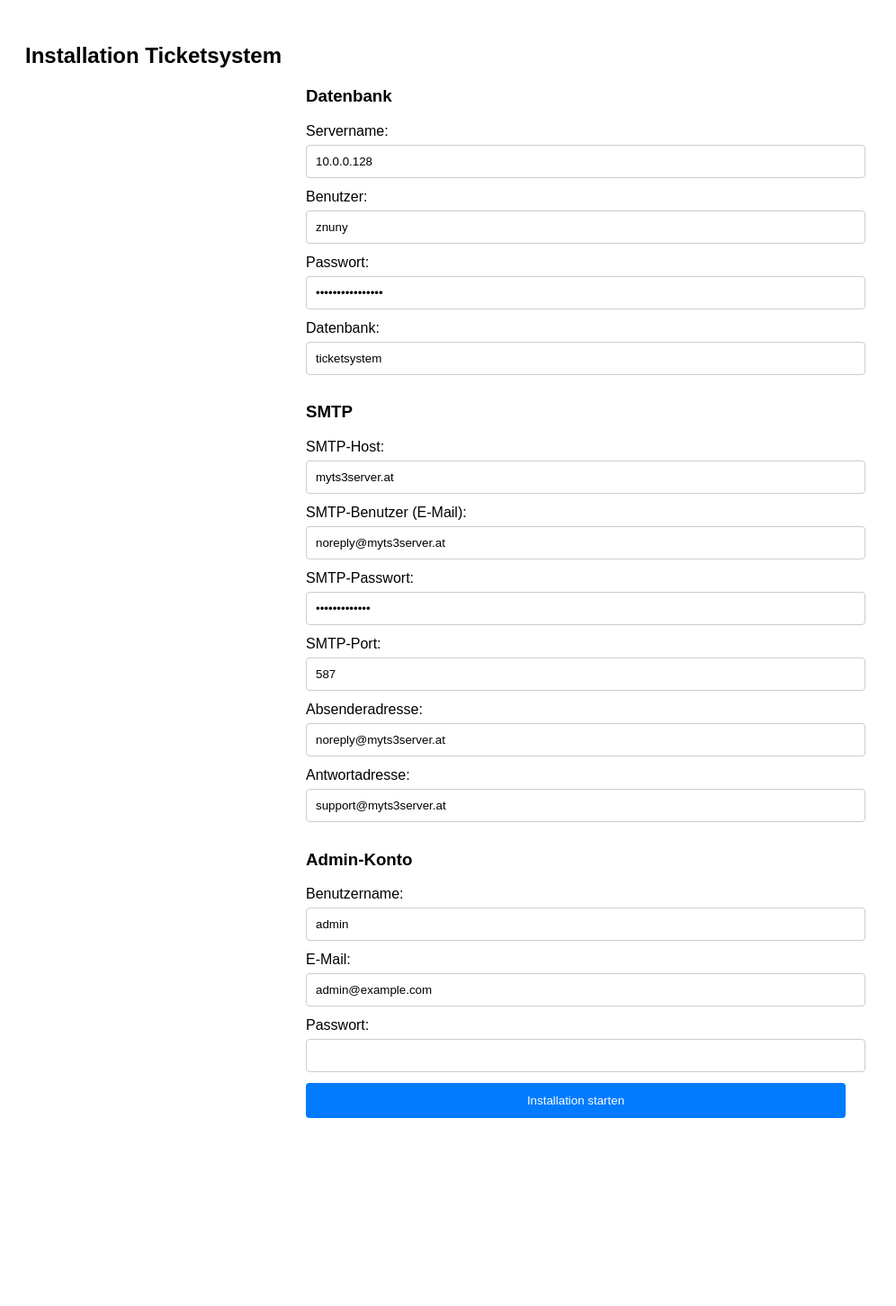
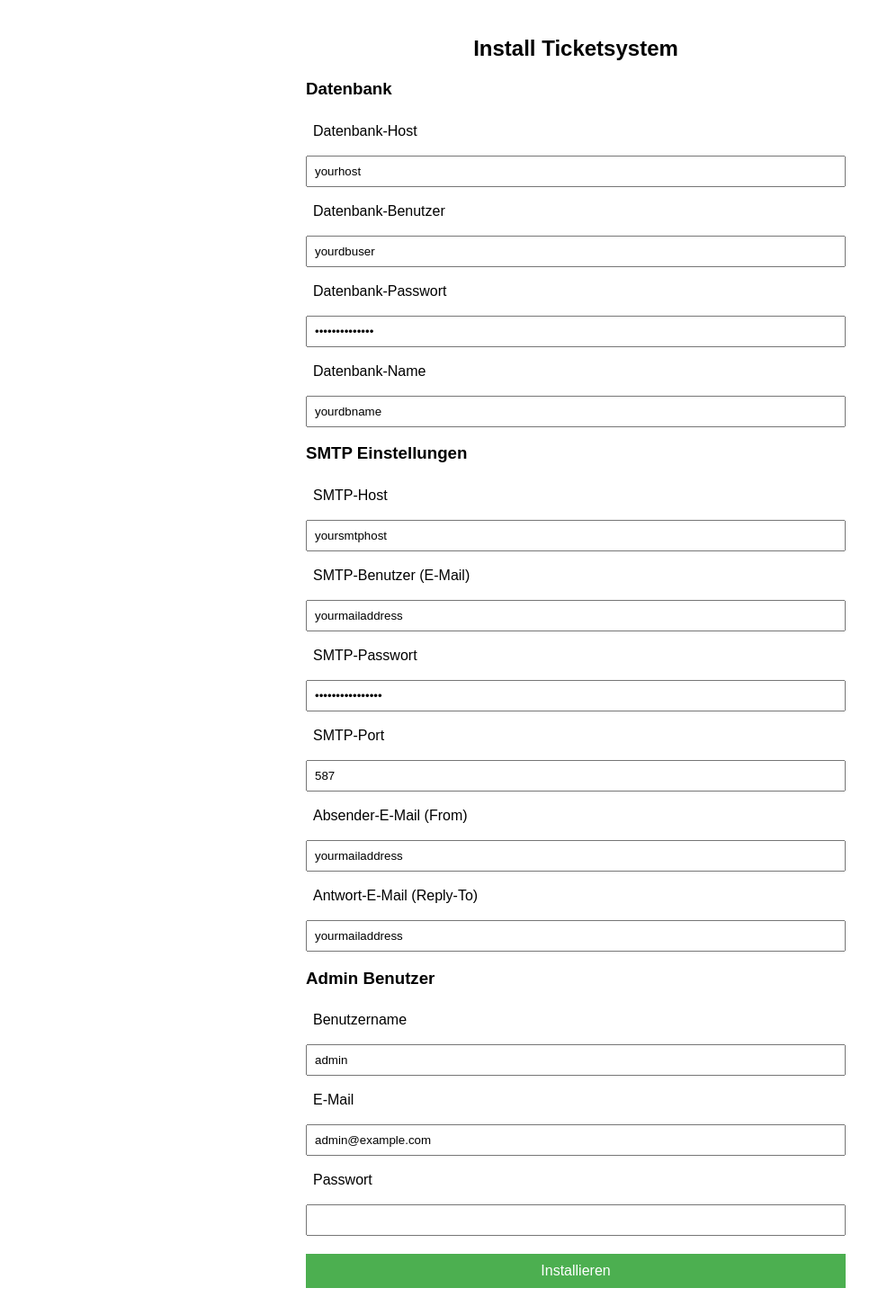
Before and after one commit to MCServer-Owner/Ticketsystem, a PHP site: page /install.php in a window 1280 px wide. Shown: the whole page at 90% size, without its empty margins (0-996 px from the left). Before the commit the page ends 1243 px from the top, so only its background shows below. Run offline with PHP 8.4, Linux system fonts and the light colour scheme; some libraries are stand-ins or nearby versions.

Commit message:
install.php

```diff
--- a/install.php
+++ b/install.php
@@ -1,29 +1,29 @@
 <?php
-if ($_SERVER["REQUEST_METHOD"] === "POST") {
-    // DB-Daten
-    $db_servername = $_POST['db_servername'];
-    $db_username   = $_POST['db_username'];
-    $db_password   = $_POST['db_password'];
-    $db_name       = $_POST['db_name'];
+// install.php – Interaktive Installer-Datei für das Ticketsystem
 
-    // SMTP
-    $smtp_host     = $_POST['smtp_host'];
-    $smtp_user     = $_POST['smtp_user'];
-    $smtp_pass     = $_POST['smtp_pass'];
-    $smtp_port     = $_POST['smtp_port'];
-    $smtp_from     = $_POST['smtp_from'];
-    $smtp_replyto  = $_POST['smtp_replyto'];
+if ($_SERVER['REQUEST_METHOD'] === 'POST') {
+    $servername = $_POST['db_servername'];
+    $username = $_POST['db_username'];
+    $password = $_POST['db_password'];
+    $dbname = $_POST['db_name'];
 
-    // Admin-Nutzer
-    $admin_username = $_POST['admin_username'];
-    $admin_email    = $_POST['admin_email'];
-    $admin_password = password_hash($_POST['admin_password'], PASSWORD_DEFAULT);
+    $smtp_host = $_POST['smtp_host'];
+    $smtp_user = $_POST['smtp_user'];
+    $smtp_pass = $_POST['smtp_pass'];
+    $smtp_port = $_POST['smtp_port'];
+    $smtp_from = $_POST['smtp_from'];
+    $smtp_replyto = $_POST['smtp_replyto'];
 
-    // Schritt 1: config.php schreiben
+    $admin_user = $_POST['admin_user'];
+    $admin_email = $_POST['admin_email'];
+    $admin_pass = password_hash($_POST['admin_pass'], PASSWORD_DEFAULT);
+
+    // === Schritt 1: config.php erstellen ===
     $configContent = <<<PHP
 <?php
-// config.php
+// config.php – Datenbankverbindung und E-Mail-Funktion
 
+// Datenbank
 \$servername = "$db_servername";
 \$username = "$db_username";
 \$password = "$db_password";
@@ -34,6 +34,7 @@ if (\$conn->connect_error) {
     die("Verbindung fehlgeschlagen: " . \$conn->connect_error);
 }
 
+// SMTP-Konfiguration
 \$smtp_config = [
     'host' => "$smtp_host",
     'username' => "$smtp_user",
@@ -42,158 +43,149 @@ if (\$conn->connect_error) {
     'from' => "$smtp_from",
     'reply_to' => "$smtp_replyto"
 ];
+
+// PHPMailer
+use PHPMailer\\PHPMailer\\PHPMailer;
+use PHPMailer\\PHPMailer\\Exception;
+require_once __DIR__ . '/vendor/autoload.php';
+
+// E-Mail-Versandfunktion
+function send_email(\$to, \$subject, \$message) {
+    global \$smtp_config;
+
+    \$mail = new PHPMailer(true);
+    try {
+        \$mail->isSMTP();
+        \$mail->Host = \$smtp_config['host'];
+        \$mail->SMTPAuth = true;
+        \$mail->Username = \$smtp_config['username'];
+        \$mail->Password = \$smtp_config['password'];
+        \$mail->SMTPSecure = PHPMailer::ENCRYPTION_STARTTLS;
+        \$mail->Port = \$smtp_config['port'];
+
+        \$mail->setFrom(\$smtp_config['from'], 'Ticketsystem');
+        \$mail->addAddress(\$to);
+        \$mail->addReplyTo(\$smtp_config['reply_to'], 'Support');
+
+        \$mail->isHTML(true);
+        \$mail->Subject = \$subject;
+        \$mail->Body = \$message;
+
+        \$mail->send();
+        return true;
+    } catch (Exception \$e) {
+        error_log("Mailer Error: " . \$mail->ErrorInfo);
+        return false;
+    }
+}
 ?>
 PHP;
 
-    file_put_contents("config.php", $configContent);
+    file_put_contents('config.php', $configContent);
 
-    // Schritt 2: Verbindung aufbauen
-    $conn = new mysqli($db_servername, $db_username, $db_password);
-    if ($conn->connect_error) {
-        die("Datenbankverbindung fehlgeschlagen: " . $conn->connect_error);
+    // === Schritt 2: Verbindung testen ===
+    require_once 'config.php';
+
+    // === Schritt 3: schema.sql ausführen ===
+    $schema = file_get_contents('schema.sql');
+    if ($conn->multi_query($schema)) {
+        while ($conn->next_result()) { /* flush multi_query */ }
     }
 
-    // Schritt 3: Datenbank erstellen, falls nicht vorhanden
-    $conn->query("CREATE DATABASE IF NOT EXISTS `$db_name`");
-    $conn->select_db($db_name);
-
-    // Schritt 4: Tabellen anlegen
-    $schemaSQL = <<<SQL
-
- -- Tabelle für Benutzer
-CREATE TABLE IF NOT EXISTS users (
-    id INT AUTO_INCREMENT PRIMARY KEY,
-    username VARCHAR(255) NOT NULL,
-    password VARCHAR(255) NOT NULL,
-    created_at TIMESTAMP NULL DEFAULT CURRENT_TIMESTAMP,
-    is_admin TINYINT(1) NOT NULL DEFAULT 0,
-    email VARCHAR(255) NOT NULL,
-    status VARCHAR(10) NOT NULL DEFAULT 'active'
-);
-
--- Tabelle für Tickets
-CREATE TABLE IF NOT EXISTS tickets (
-    id INT AUTO_INCREMENT PRIMARY KEY,
-    user_id INT NOT NULL,
-    title VARCHAR(255) NOT NULL,
-    description TEXT,
-    status VARCHAR(50) NOT NULL DEFAULT 'offen',
-    created_at TIMESTAMP DEFAULT CURRENT_TIMESTAMP,
-    updated_at TIMESTAMP NULL DEFAULT NULL,
-    assigned_to INT DEFAULT NULL,
-    FOREIGN KEY (user_id) REFERENCES users(id),
-    FOREIGN KEY (assigned_to) REFERENCES users(id)
-);
-
--- Tabelle für Kommentare
-CREATE TABLE IF NOT EXISTS ticket_comments (
-    id INT AUTO_INCREMENT PRIMARY KEY,
-    ticket_id INT NOT NULL,
-    user_id INT NOT NULL,
-    comment TEXT NOT NULL,
-    created_at TIMESTAMP DEFAULT CURRENT_TIMESTAMP,
-    updated_at TIMESTAMP NULL DEFAULT NULL,
-    FOREIGN KEY (ticket_id) REFERENCES tickets(id),
-    FOREIGN KEY (user_id) REFERENCES users(id)
-);
-
--- Tabelle für Statusverlauf und Zuweisungshistorie
-CREATE TABLE IF NOT EXISTS ticket_status_history (
-    id INT AUTO_INCREMENT PRIMARY KEY,
-    ticket_id INT NOT NULL,
-    old_status VARCHAR(50),
-    new_status VARCHAR(50),
-    changed_by INT NOT NULL,
-    changed_at TIMESTAMP DEFAULT CURRENT_TIMESTAMP,
-    assigned_to INT DEFAULT NULL,
-    FOREIGN KEY (ticket_id) REFERENCES tickets(id),
-    FOREIGN KEY (changed_by) REFERENCES users(id),
-    FOREIGN KEY (assigned_to) REFERENCES users(id)
-);
-
--- Tabelle für Passwort-Zurücksetzen-Tokens
-CREATE TABLE IF NOT EXISTS password_resets (
-    email VARCHAR(255) NOT NULL,
-    token VARCHAR(255) NOT NULL,
-    created_at DATETIME NOT NULL
-);
-SQL;
-
-    if (!$conn->multi_query($schemaSQL)) {
-        die("Fehler beim Erstellen der Tabellen: " . $conn->error);
-    }
-
-    // Warten bis alle Queries ausgeführt wurden
-    while ($conn->more_results() && $conn->next_result()) {}
-
-    // Schritt 5: Admin-Benutzer anlegen
-    $stmt = $conn->prepare("INSERT INTO users (username, password, is_admin, email, status) VALUES (?, ?, 1, ?, 'active')");
-    $stmt->bind_param("sss", $admin_username, $admin_password, $admin_email);
+    // === Schritt 4: Admin-Benutzer einfügen ===
+    $stmt = $conn->prepare("INSERT INTO users (username, password, email, is_admin, status) VALUES (?, ?, ?, 1, 'active')");
+    $stmt->bind_param("sss", $admin_user, $admin_pass, $admin_email);
     $stmt->execute();
     $stmt->close();
 
-    echo "<h2>Installation erfolgreich!</h2><p>config.php erstellt, Datenbank eingerichtet, Admin-User angelegt.</p><a href='login.php'>Zum Login</a>";
+    echo "<p style='font-family: Arial'>✅ Installation erfolgreich abgeschlossen. Du kannst dich nun als Admin einloggen.</p>";
     exit;
 }
 ?>
 
 <!DOCTYPE html>
-<html lang="de">
+<html>
 <head>
     <meta charset="UTF-8">
-    <title>Ticketsystem installieren</title>
+    <title>Install Ticketsystem</title>
     <meta name="viewport" content="width=device-width, initial-scale=1">
     <style>
-        body { font-family: Arial, sans-serif; padding: 20px; }
-        form { max-width: 600px; margin: auto; }
-        input[type=text], input[type=password], input[type=email], input[type=number] {
-            width: 100%; padding: 10px; margin: 6px 0 12px;
-            border: 1px solid #ccc; border-radius: 4px;
+        body {
+            font-family: Arial, sans-serif;
+            padding: 20px;
+            max-width: 600px;
+            margin: auto;
         }
-        input[type=submit] {
-            background-color: #007bff; color: white;
-            padding: 12px; border: none; border-radius: 4px;
-            cursor: pointer; width: 100%;
+
+        input, label {
+            display: block;
+            width: 100%;
+            margin-top: 10px;
+            padding: 8px;
+            box-sizing: border-box;
         }
-        input[type=submit]:hover { background-color: #0056b3; }
+
+        button {
+            margin-top: 20px;
+            padding: 10px;
+            width: 100%;
+            background-color: #4CAF50;
+            color: white;
+            border: none;
+            font-size: 16px;
+        }
+
+        h2 {
+            text-align: center;
+        }
     </style>
 </head>
 <body>
-    <h2>Installation Ticketsystem</h2>
-    <form method="post">
+    <h2>Install Ticketsystem</h2>
+    <form method="POST">
         <h3>Datenbank</h3>
-        <label>Servername:</label>
-        <input type="text" name="db_servername" value="10.0.0.128" required>
-        <label>Benutzer:</label>
-        <input type="text" name="db_username" value="znuny" required>
-        <label>Passwort:</label>
-        <input type="password" name="db_password" value="Adminer123456789" required>
-        <label>Datenbank:</label>
-        <input type="text" name="db_name" value="ticketsystem" required>
+        <label>Datenbank-Host</label>
+        <input type="text" name="servername" value="yourhost" required>
 
-        <h3>SMTP</h3>
-        <label>SMTP-Host:</label>
-        <input type="text" name="smtp_host" value="myts3server.at" required>
-        <label>SMTP-Benutzer (E-Mail):</label>
-        <input type="email" name="smtp_user" value="noreply@myts3server.at" required>
-        <label>SMTP-Passwort:</label>
-        <input type="password" name="smtp_pass" value="Adminer123456" required>
-        <label>SMTP-Port:</label>
+        <label>Datenbank-Benutzer</label>
+        <input type="text" name="username" value="yourdbuser" required>
+
+        <label>Datenbank-Passwort</label>
+        <input type="password" name="password" value="yourdbpassword" required>
+
+        <label>Datenbank-Name</label>
+        <input type="text" name="dbname" value="yourdbname" required>
+
+        <h3>SMTP Einstellungen</h3>
+        <label>SMTP-Host</label>
+        <input type="text" name="smtp_host" value="yoursmtphost" required>
+
+        <label>SMTP-Benutzer (E-Mail)</label>
+        <input type="email" name="smtp_user" value="yourmailaddress" required>
+
+        <label>SMTP-Passwort</label>
+        <input type="password" name="smtp_pass" value="yourstmppassword" required>
+
+        <label>SMTP-Port</label>
         <input type="number" name="smtp_port" value="587" required>
-        <label>Absenderadresse:</label>
-        <input type="email" name="smtp_from" value="noreply@myts3server.at" required>
-        <label>Antwortadresse:</label>
-        <input type="email" name="smtp_replyto" value="support@myts3server.at" required>
 
-        <h3>Admin-Konto</h3>
-        <label>Benutzername:</label>
-        <input type="text" name="admin_username" value="admin" required>
-        <label>E-Mail:</label>
+        <label>Absender-E-Mail (From)</label>
+        <input type="email" name="smtp_from" value="yourmailaddress" required>
+
+        <label>Antwort-E-Mail (Reply-To)</label>
+        <input type="email" name="smtp_replyto" value="yourmailaddress" required>
+
+        <h3>Admin Benutzer</h3>
+        <label>Benutzername</label>
+        <input type="text" name="admin_user" value="admin" required>
+
+        <label>E-Mail</label>
         <input type="email" name="admin_email" value="admin@example.com" required>
-        <label>Passwort:</label>
-        <input type="password" name="admin_password" required>
 
-        <input type="submit" value="Installation starten">
+        <label>Passwort</label>
+        <input type="password" name="admin_pass" required>
+
+        <button type="submit">Installieren</button>
     </form>
 </body>
 </html>
```
